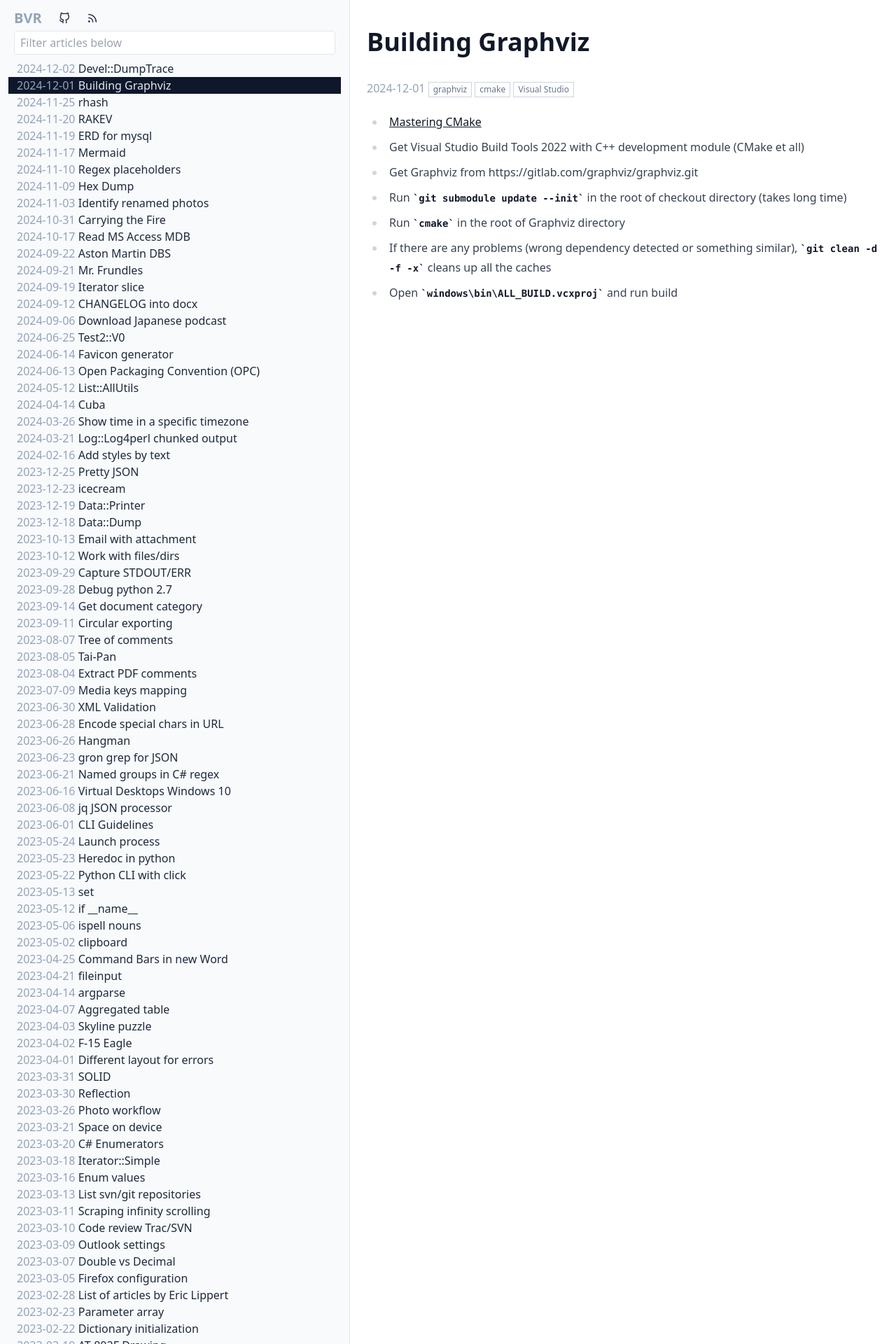
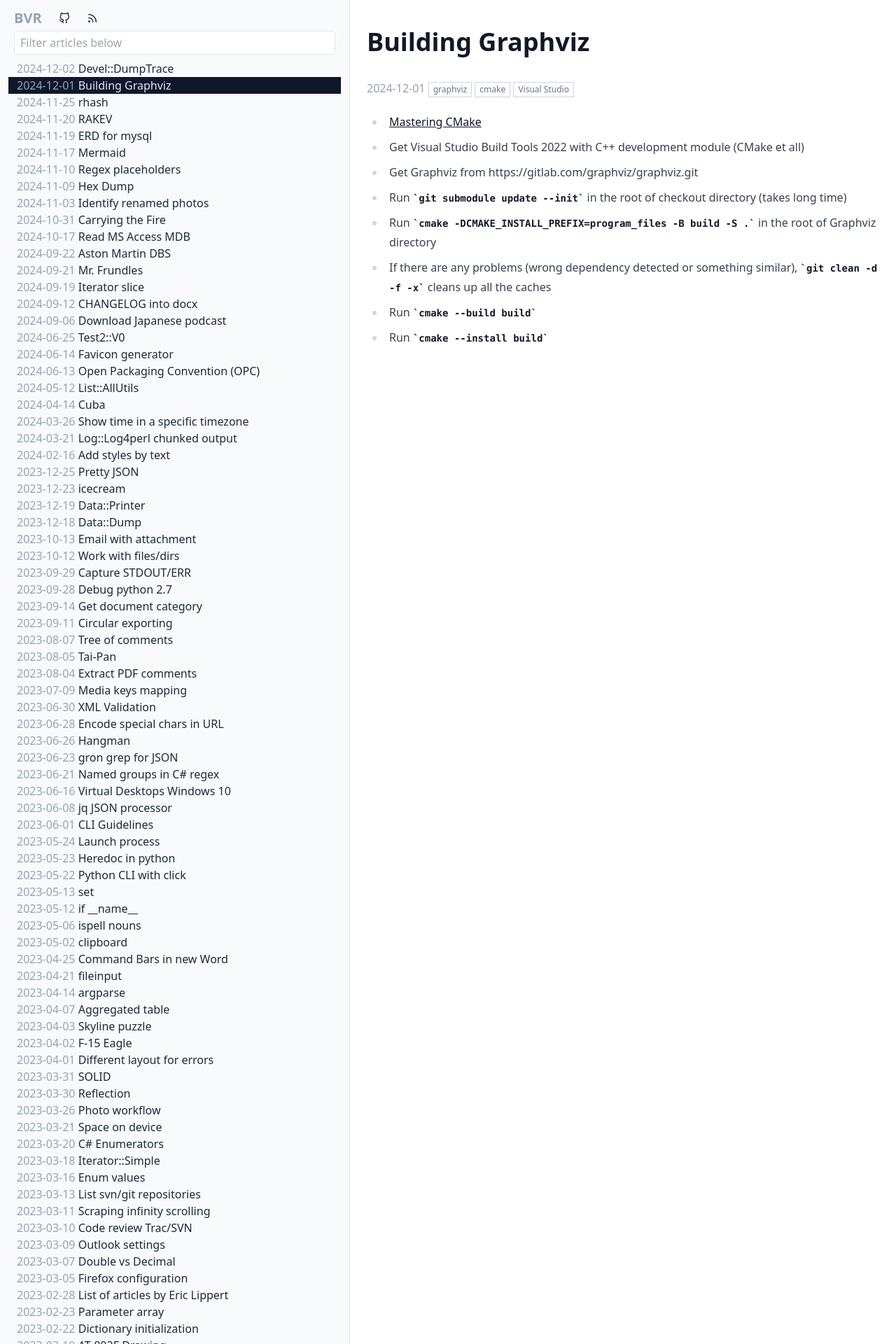
Before and after one commit to bvr/bvr.github.io, a Jekyll site: the page built from _posts/2024-12-01-building-graphviz.md, in a window 1280 px wide. Shown: the top 1920 px of the page at 70% size. Built offline with Jekyll 4.4.1, drawn with Linux system fonts in a browser that asks for light colours.

Commit message:
Updated notes about building of Graphviz

```diff
--- a/_posts/2024-12-01-building-graphviz.md
+++ b/_posts/2024-12-01-building-graphviz.md
@@ -12,9 +12,10 @@ tags:
  - Get Visual Studio Build Tools 2022 with C++ development module (CMake et all)
  - Get Graphviz from https://gitlab.com/graphviz/graphviz.git
  - Run `git submodule update --init` in the root of checkout directory (takes long time)
- - Run `cmake` in the root of Graphviz directory
+ - Run `cmake -DCMAKE_INSTALL_PREFIX=program_files -B build -S .` in the root of Graphviz directory
  - If there are any problems (wrong dependency detected or something similar), `git clean -d -f -x` cleans up all the caches
- - Open `windows\bin\ALL_BUILD.vcxproj` and run build
+ - Run `cmake --build build`
+ - Run `cmake --install build`
 
 
 
```
